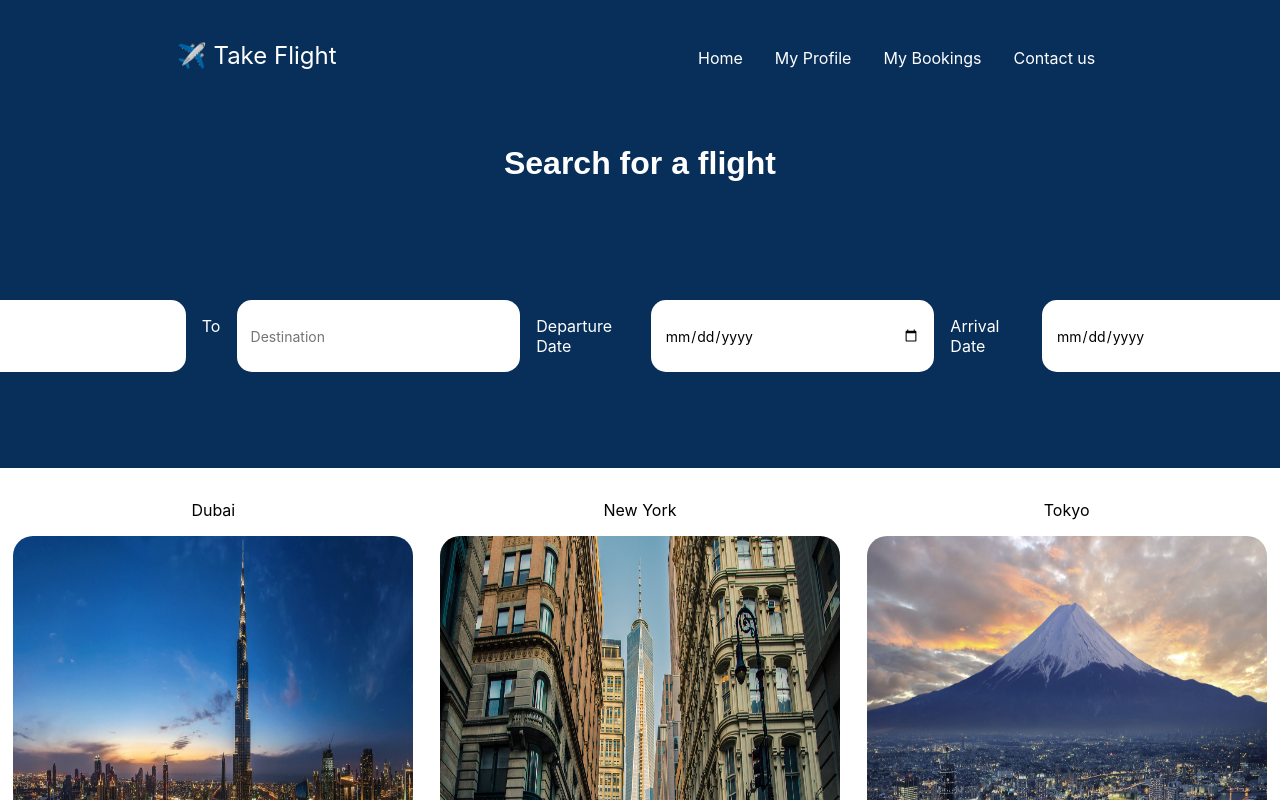
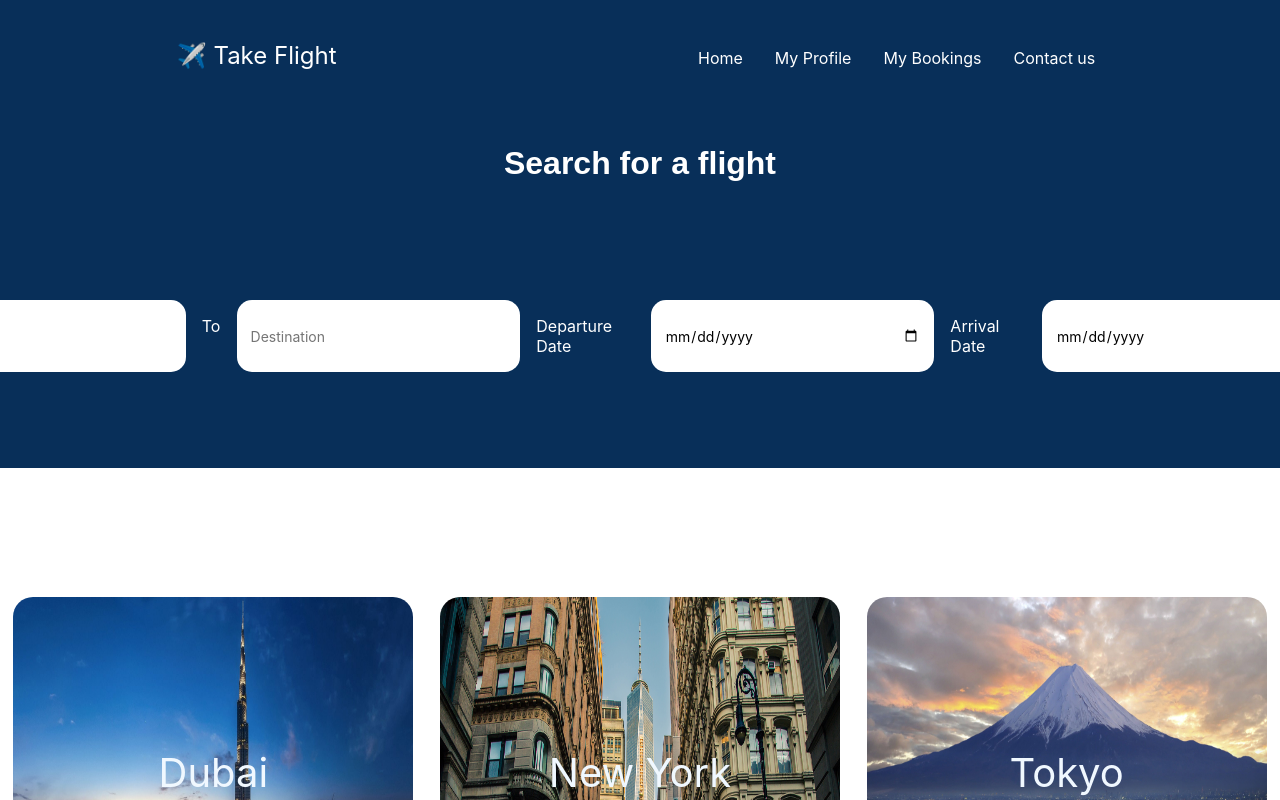
Before and after one commit to yussufshariff/FlightApp, a React (Create React App) app: page / in a window 1280 px wide. Shown: the top 800 px of the page. Built offline with nearby package versions, Linux system fonts and the light colour scheme.

Commit message:
Minor styling changes

```diff
--- a/src/Components/Featured.tsx
+++ b/src/Components/Featured.tsx
@@ -26,7 +26,7 @@ export default function Featured() {
     <section className="featured-grid">
       {FeaturedFlights.map((city) => (
         <section>
-          <p>{city.name}</p>
+          <p className="featured-name">{city.name}</p>
           <img src={city.img} className="featured-img"></img>
         </section>
       ))}
--- a/src/Styles/Featured.css
+++ b/src/Styles/Featured.css
@@ -2,7 +2,6 @@
   display: flex;
   justify-content: space-around;
   text-align: center;
-  padding-top: 1rem;
   background-color: white;
 }
 
@@ -11,3 +10,10 @@
   width: 400px;
   border-radius: 5%;
 }
+
+.featured-name {
+  font-size: 40px;
+  position: relative;
+  top: 15rem;
+  color: aliceblue;
+}
```
